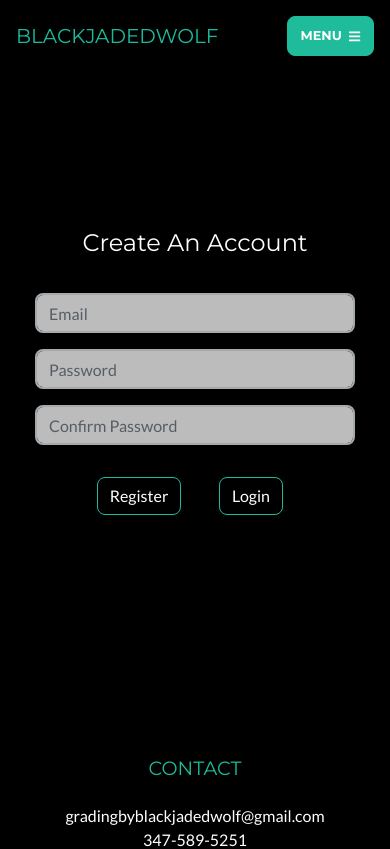
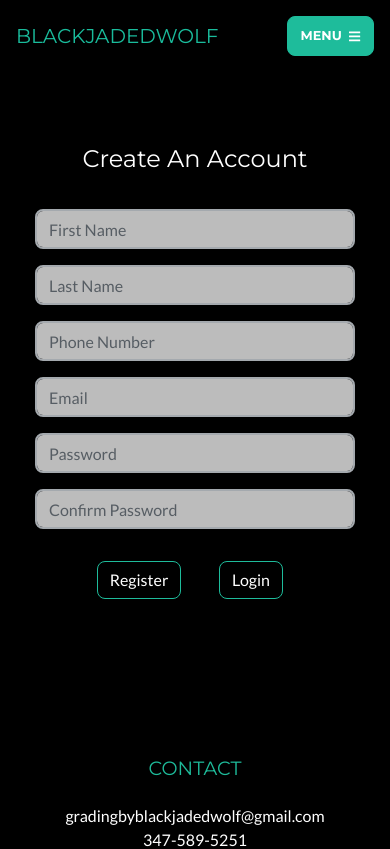
Before and after one commit to blackjadedwolf/gradingbyblackjadedwolf, a React (Create React App) app: page /register in a window 390 px wide. Shown: the top 849 px of the page. Built offline with nearby package versions, Linux system fonts and the light colour scheme; no server answers; what @react-pdf/renderer would draw is missing.

Commit message:
add unstyled name/phone input to register page

```diff
--- a/src/pages/register/RegisterPage.tsx
+++ b/src/pages/register/RegisterPage.tsx
@@ -7,6 +7,9 @@ const RegisterPage = () => {
   const [email, setEmail] = useState<string>();
   const [password, setPassword] = useState<string>();
   const [confirmPassword, setConfirmPassword] = useState<string>();
+  const [fName, setfName] = useState<string>();
+  const [lName, setlName] = useState<string>();
+  const [phoneNum, setphoneNum] = useState<string>();
 
   const onSubmit = (event: React.FormEvent<HTMLFormElement>) => {
     if (!email || !password) {
@@ -21,25 +24,89 @@ const RegisterPage = () => {
 
   return (
     <Form onSubmit={onSubmit} style={FormStyles}>
+
       <div className="login-header">
         Create An Account
       </div>
-      <Form.Group controlId="email">
+
+      <Form.Group controlId="f_name">
+
         <Form.Control
           required
           style={{width:"20rem", marginTop:"2rem"}}
+          type="First_Name"
+          placeholder="First Name"
+          onChange={(event) => {
+            setfName(event.target.value);
+          }}
+        />
+
+        <Form.Control.Feedback type="valid">Looks good!</Form.Control.Feedback>
+        <Form.Control.Feedback type="invalid">
+          Enter your first name
+        </Form.Control.Feedback>
+
+      </Form.Group>
+
+      <Form.Group controlId="l_name">
+
+        <Form.Control
+          required
+          style={{width:"20rem"}}
+          type="Last_Name"
+          placeholder="Last Name"
+          onChange={(event) => {
+            setlName(event.target.value);
+          }}
+        />
+
+        <Form.Control.Feedback type="valid">Looks good!</Form.Control.Feedback>
+        <Form.Control.Feedback type="invalid">
+          Enter your last name
+        </Form.Control.Feedback>
+
+      </Form.Group>
+
+      <Form.Group controlId="phone_number">
+
+        <Form.Control
+          required
+          style={{width:"20rem"}}
+          type="Phone_Number"
+          placeholder="Phone Number"
+          onChange={(event) => {
+            setphoneNum(event.target.value);
+          }}
+        />
+
+        <Form.Control.Feedback type="valid">Looks good!</Form.Control.Feedback>
+        <Form.Control.Feedback type="invalid">
+          Enter your phone number
+        </Form.Control.Feedback>
+
+      </Form.Group>
+
+
+      <Form.Group controlId="email">
+
+        <Form.Control
+          required
+          style={{width:"20rem"}}
           type="email"
           placeholder="Email"
           onChange={(event) => {
             setEmail(event.target.value);
           }}
         />
+
         <Form.Control.Feedback type="valid">Looks good!</Form.Control.Feedback>
         <Form.Control.Feedback type="invalid">
           Please enter your email
         </Form.Control.Feedback>
+
       </Form.Group>
       <Form.Group controlId="password">
+
         <Form.Control
           required
           style={{width:"20rem"}}
@@ -49,12 +116,15 @@ const RegisterPage = () => {
             setPassword(event.target.value);
           }}
         />
+
         <Form.Control.Feedback type="valid">Looks good!</Form.Control.Feedback>
         <Form.Control.Feedback type="invalid">
           Please enter your password
         </Form.Control.Feedback>
+
       </Form.Group>
       <Form.Group controlId="confirmPassword">
+
         <Form.Control
           required
           style={{width:"20rem"}}
@@ -65,10 +135,12 @@ const RegisterPage = () => {
             setConfirmPassword(event.target.value);
           }}
         />
+
         <Form.Control.Feedback type="valid">Looks good!</Form.Control.Feedback>
         <Form.Control.Feedback type="invalid">
           Please confirm your password
         </Form.Control.Feedback>
+
       </Form.Group>
       <div style={BtnWrap}>
         <Row>
@@ -82,6 +154,7 @@ const RegisterPage = () => {
           </Col>
         </Row>
       </div>
+
     </Form>
   );
 };
```
